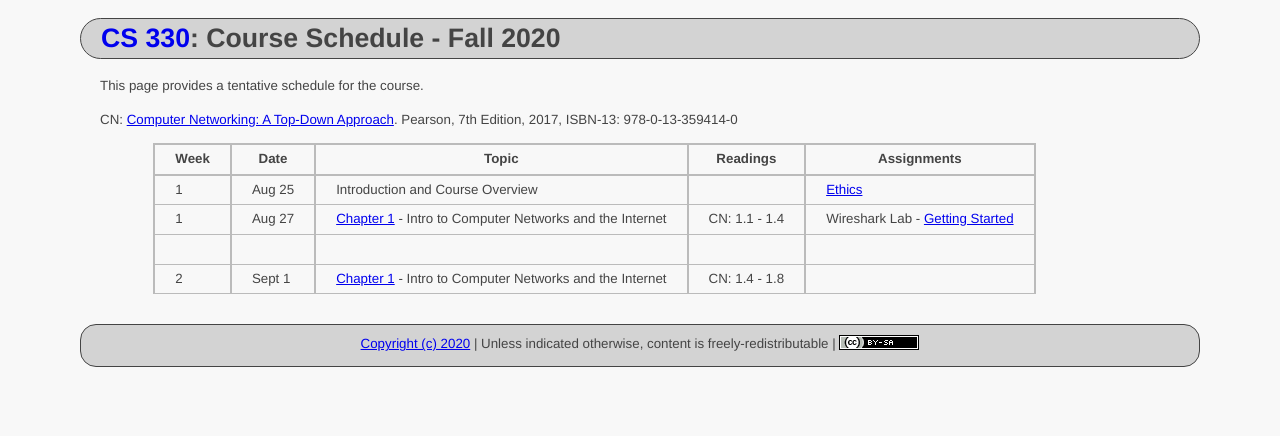
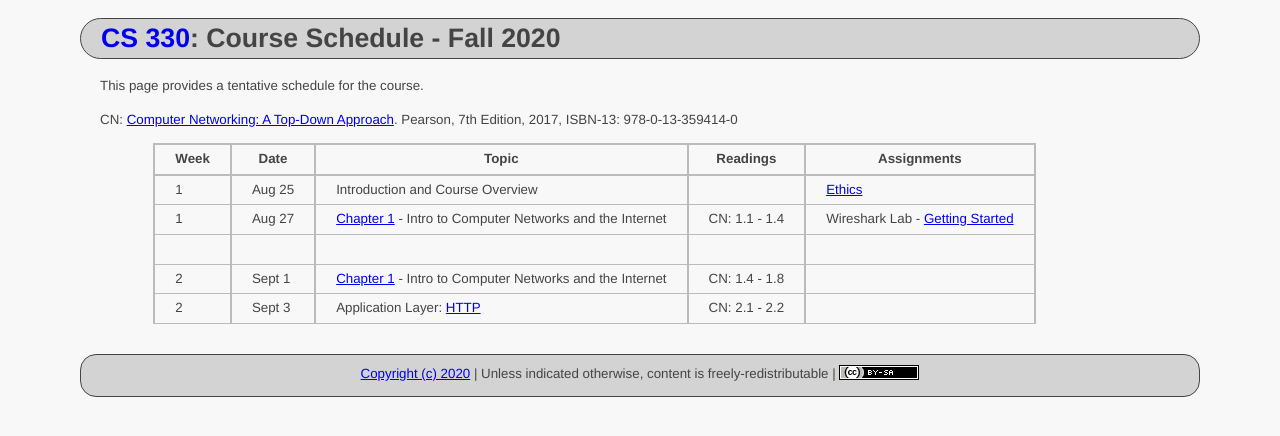
Before and after one commit to ycpcs/cs330-fall2020, a Jekyll site: the page built from schedule/index.md, in a window 1280 px wide. Shown: the top 436 px of the page. Built offline with Jekyll 4.4.1, drawn with Linux system fonts in a browser that asks for light colours.

Commit message:
Add next lecture

```diff
--- a/schedule/index.md
+++ b/schedule/index.md
@@ -14,3 +14,4 @@ CN: [Computer Networking: A Top-Down Approach](https://www.pearson.com/us/higher
 > 1 | Aug 27 | [Chapter 1](slides/chapter_1.pdf) - Intro to Computer Networks and the Internet | CN: 1.1 - 1.4 | Wireshark Lab - [Getting Started](../labs/files/Wireshark_Intro_v7.0.pdf)
 > | | | |
 > 2  | Sept 1 | [Chapter 1](slides/chapter_1.pdf) - Intro to Computer Networks and the Internet | CN: 1.4 - 1.8 |
+> 2  | Sept 3 | Application Layer: [HTTP](slides/chapter_2.pdf) | CN: 2.1 - 2.2 |
```
Also changed, not shown: 1 other file.
